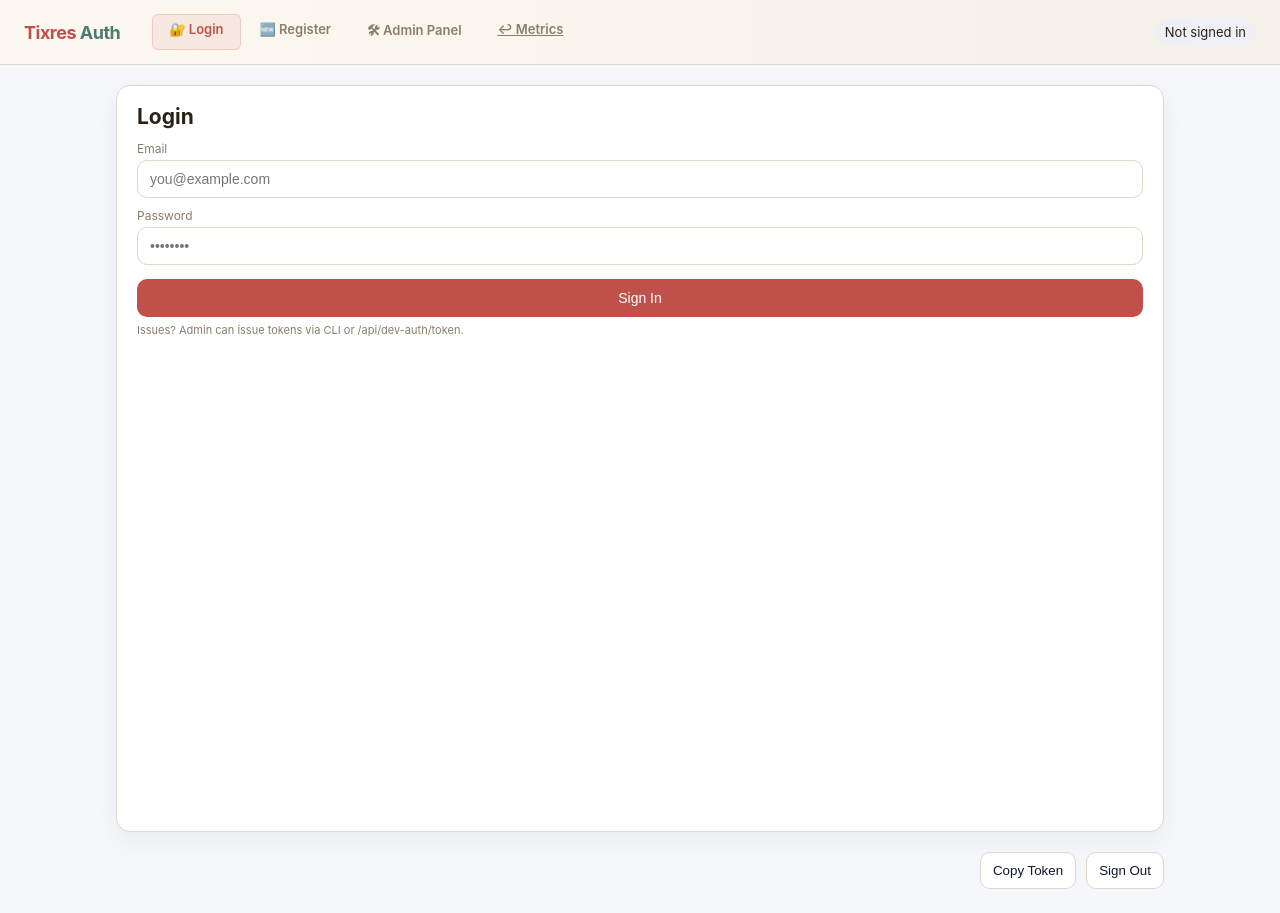
After one commit to 24AIML042-Nyasia/Tixres, a Django app: page /demo/auth/ in a window 1280 px wide. The commit adds this page. Run offline with Django 5.2, Linux system fonts and the light colour scheme.

Commit message:
refactor: Guidance model

```diff
--- a/config/urls.py
+++ b/config/urls.py
@@ -8,6 +8,8 @@ from config import views as config_views
 urlpatterns = [
     path('demo/ui/',       config_views.feature_client_ui, name='feature-client-ui'),
     path('demo/guidance/', config_views.guidance_ui,       name='guidance-ui'),
+    path('demo/guidance/doc/', config_views.guidance_doc,  name='guidance-doc'),
+    path('demo/auth/',     config_views.auth_ui,           name='auth-ui'),
     path('admin/',        admin.site.urls),
     path('api/dev-auth/',   include('dev_auth.urls')),
     path('api/auth/',       include('auth_core.urls')),
--- a/config/views.py
+++ b/config/views.py
@@ -15,3 +15,19 @@ def guidance_ui(request):
     """
     default_base = request.build_absolute_uri("/").rstrip("/")
     return render(request, "guidance/guidance_client.html", {"default_base_url": default_base})
+
+
+def auth_ui(request):
+    """
+    Auth UI (login/register/admin) for demo/dev environments.
+    """
+    default_base = request.build_absolute_uri("/").rstrip("/")
+    return render(request, "guidance/auth_client.html", {"default_base_url": default_base})
+
+
+def guidance_doc(request):
+    """
+    Render guidance document detail page (client fetches by query params).
+    """
+    default_base = request.build_absolute_uri("/").rstrip("/")
+    return render(request, "guidance/guidance_doc.html", {"default_base_url": default_base})
--- /dev/null
+++ b/guidance/static/guidance/auth-client.css
@@ -0,0 +1,131 @@
+@import url("feature-client.css");
+
+body {
+  background: #f6f7fb;
+}
+
+.layout {
+  max-width: 1080px;
+  margin: 20px auto;
+  display: grid;
+  grid-template-columns: repeat(auto-fit, minmax(320px, 1fr));
+  gap: 16px;
+  padding: 0 16px;
+}
+
+.card {
+  background: #fff;
+  border: 1px solid var(--border);
+  border-radius: 14px;
+  padding: 18px 20px;
+  box-shadow: 0 10px 28px rgba(0,0,0,0.05);
+}
+
+.card h2 { margin: 0 0 12px; }
+
+label {
+  display: block;
+  font-size: 12px;
+  color: var(--muted);
+  margin-top: 10px;
+}
+
+input, select {
+  width: 100%;
+  padding: 10px 12px;
+  border-radius: 10px;
+  border: 1px solid var(--border);
+  font-size: 14px;
+  margin-top: 4px;
+}
+
+button.primary {
+  width: 100%;
+  background: var(--accent);
+  color: #fff;
+  border: none;
+  padding: 11px 12px;
+  border-radius: 10px;
+  font-size: 14px;
+  margin-top: 14px;
+  cursor: pointer;
+}
+
+button.ghost {
+  background: #fff;
+  color: #111827;
+  border: 1px solid var(--border);
+  padding: 10px 12px;
+  border-radius: 10px;
+  cursor: pointer;
+}
+
+.hint {
+  font-size: 11px;
+  color: var(--muted);
+  margin-top: 6px;
+}
+
+.status {
+  margin-top: 10px;
+  font-size: 13px;
+  color: #6b7280;
+}
+
+.hidden { display: none; }
+
+.topbar .user-chip {
+  margin-left: auto;
+  padding: 6px 10px;
+  background: #eef0f6;
+  border-radius: 999px;
+  font-size: 13px;
+}
+
+.card-header {
+  display: flex;
+  justify-content: space-between;
+  align-items: center;
+}
+
+.admin-actions {
+  display: flex;
+  flex-direction: column;
+  gap: 12px;
+  margin: 10px 0 6px;
+}
+
+.table {
+  margin-top: 12px;
+  border: 1px solid var(--border);
+  border-radius: 10px;
+  overflow: hidden;
+}
+
+.table .row {
+  display: grid;
+  grid-template-columns: 1.2fr 1fr 0.9fr 1.4fr 0.6fr;
+  padding: 10px 12px;
+  border-bottom: 1px solid var(--border);
+  font-size: 13px;
+}
+
+.table .row.header {
+  background: #f3f4f6;
+  font-weight: 700;
+}
+
+.table .row:last-child { border-bottom: none; }
+
+.footer {
+  max-width: 1080px;
+  margin: 10px auto 24px;
+  display: flex;
+  justify-content: flex-end;
+  gap: 10px;
+  padding: 0 16px;
+}
+
+@media (max-width: 900px) {
+  .table .row { grid-template-columns: 1fr; gap: 4px; }
+}
--- /dev/null
+++ b/guidance/static/guidance/auth-client.js
@@ -0,0 +1,204 @@
+const state = {
+  base: "",
+  token: localStorage.getItem("authToken") || "",
+  user: JSON.parse(localStorage.getItem("authUser") || "null"),
+};
+
+function normalizeBase(raw) {
+  if (!raw || !raw.trim()) return null;
+  let url = raw.trim();
+  if (!/^https?:\/\//i.test(url)) url = "http://" + url;
+  if (url.endsWith("/")) url = url.slice(0, -1);
+  try { return new URL(url).origin; } catch { return null; }
+}
+
+function saveAuth(token, user) {
+  state.token = token;
+  state.user = user;
+  localStorage.setItem("authToken", token || "");
+  localStorage.setItem("authUser", user ? JSON.stringify(user) : "");
+  renderUserChip();
+}
+
+function renderUserChip() {
+  const chip = document.getElementById("userChip");
+  if (state.user && state.token) {
+    chip.textContent = `${state.user.name || state.user.email} (${state.user.role})`;
+  } else {
+    chip.textContent = "Not signed in";
+  }
+}
+
+function switchTab(tab) {
+  document.querySelectorAll(".nav-tab").forEach(t => t.classList.remove("active"));
+  document.querySelector(`.nav-tab[data-tab='${tab}']`).classList.add("active");
+  document.querySelectorAll(".card").forEach(c => c.classList.add("hidden"));
+  document.getElementById(tab + "Card").classList.remove("hidden");
+  if (tab === "admin") {
+    if (!state.user || state.user.role !== "admin") {
+      document.getElementById("adminStatus").textContent = "Admin only. Login as admin first.";
+      return;
+    }
+    refreshUsers();
+  }
+}
+
+async function login() {
+  const base = normalizeBase(document.getElementById("baseUrl")?.value || window.location.origin);
+  const email = document.getElementById("loginEmail").value.trim();
+  const password = document.getElementById("loginPassword").value;
+  const status = document.getElementById("loginStatus");
+  if (!base || !email || !password) { status.textContent = "Base URL, email, password required."; status.style.color="#e8445a"; return; }
+  status.textContent = "Signing in…"; status.style.color = "#6b7280";
+  try {
+    const res = await fetch(`${base}/api/dev-auth/login/`, {
+      method: "POST",
+      headers: {"Content-Type":"application/json"},
+      body: JSON.stringify({email, password})
+    });
+    const data = await res.json();
+    if (!res.ok) { status.textContent = data.error || `Error ${res.status}`; status.style.color="#e8445a"; return; }
+    saveAuth(data.token, data.user);
+    status.textContent = "Signed in.";
+    status.style.color = "#2a8a7e";
+  } catch (e) {
+    status.textContent = `Error: ${e}`;
+    status.style.color = "#e8445a";
+  }
+}
+
+async function register() {
+  const base = normalizeBase(document.getElementById("baseUrl")?.value || window.location.origin);
+  const email = document.getElementById("regEmail").value.trim();
+  const name = document.getElementById("regName").value.trim();
+  const password = document.getElementById("regPassword").value;
+  const status = document.getElementById("regStatus");
+  if (!base || !email || !password) { status.textContent = "Base URL, email, password required."; status.style.color="#e8445a"; return; }
+  status.textContent = "Registering…"; status.style.color = "#6b7280";
+  try {
+    const res = await fetch(`${base}/api/dev-auth/register/`, {
+      method: "POST",
+      headers: {"Content-Type":"application/json"},
+      body: JSON.stringify({email, password, name, role:"end_user"})
+    });
+    const data = await res.json();
+    if (!res.ok) { status.textContent = data.error || `Error ${res.status}`; status.style.color="#e8445a"; return; }
+    saveAuth(data.token, data.user);
+    status.textContent = "Account created and signed in.";
+    status.style.color = "#2a8a7e";
+  } catch (e) {
+    status.textContent = `Error: ${e}`;
+    status.style.color = "#e8445a";
+  }
+}
+
+function logout() {
+  saveAuth("", null);
+  document.getElementById("loginStatus").textContent = "";
+  document.getElementById("regStatus").textContent = "";
+  document.getElementById("adminStatus").textContent = "";
+}
+
+function copyToken() {
+  if (!state.token) return;
+  navigator.clipboard?.writeText(state.token);
+}
+
+function authHeaders() {
+  return state.token ? { Authorization: `Bearer ${state.token}` } : {};
+}
+
+async function refreshUsers() {
+  if (!state.user || state.user.role !== "admin") {
+    document.getElementById("adminStatus").textContent = "Admin only.";
+    document.getElementById("adminStatus").style.color = "#e8445a";
+    return;
+  }
+  const base = normalizeBase(document.getElementById("baseUrl")?.value || window.location.origin);
+  if (!base) return;
+  const status = document.getElementById("adminStatus");
+  status.textContent = "Loading users…"; status.style.color = "#6b7280";
+  try {
+    const res = await fetch(`${base}/api/auth/users/?limit=200`, { headers: { ...authHeaders() }});
+    const data = await res.json();
+    if (!res.ok) { status.textContent = data.error || `Error ${res.status}`; status.style.color="#e8445a"; return; }
+    renderUserTable(data.items || []);
+    status.textContent = `Loaded ${data.items?.length || 0} users.`;
+    status.style.color = "#2a8a7e";
+  } catch (e) {
+    status.textContent = `Error: ${e}`;
+    status.style.color = "#e8445a";
+  }
+}
+
+function renderUserTable(items) {
+  const wrap = document.getElementById("userTable");
+  if (!items.length) { wrap.innerHTML = '<div class="hint">No users yet.</div>'; return; }
+  const header = `<div class="row header"><div>User ID</div><div>Email</div><div>Role</div><div>Skills</div><div>Status</div></div>`;
+  const rows = items.map(u => `
+    <div class="row">
+      <div>${u.user_id}</div>
+      <div>${u.email}</div>
+      <div>${u.role}</div>
+      <div>${(u.skill_set || []).join(", ")}</div>
+      <div>${u.is_active ? "active" : "inactive"}</div>
+    </div>`).join("");
+  wrap.innerHTML = header + rows;
+}
+
+async function promoteResolver() {
+  const base = normalizeBase(document.getElementById("baseUrl")?.value || window.location.origin);
+  const target = document.getElementById("promoteUserId").value.trim();
+  const status = document.getElementById("adminStatus");
+  if (!base || !target) { status.textContent = "User ID/email required."; status.style.color="#e8445a"; return; }
+  status.textContent = "Promoting…"; status.style.color="#6b7280";
+  try {
+    const res = await fetch(`${base}/api/auth/users/${encodeURIComponent(target)}/`, {
+      method: "PATCH",
+      headers: {"Content-Type":"application/json", ...authHeaders()},
+      body: JSON.stringify({role:"resolver"})
+    });
+    const data = await res.json();
+    if (!res.ok) { status.textContent = data.error || `Error ${res.status}`; status.style.color="#e8445a"; return; }
+    status.textContent = `Updated role for ${data.user_id || target}`;
+    status.style.color = "#2a8a7e";
+    refreshUsers();
+  } catch (e) {
+    status.textContent = `Error: ${e}`;
+    status.style.color = "#e8445a";
+  }
+}
+
+async function addSkill(remove=false) {
+  const base = normalizeBase(document.getElementById("baseUrl")?.value || window.location.origin);
+  const target = document.getElementById("promoteUserId").value.trim();
+  const skill = document.getElementById("skillName").value.trim();
+  const status = document.getElementById("adminStatus");
+  if (!base || !target || !skill) { status.textContent = "User ID and skill required."; status.style.color="#e8445a"; return; }
+  const path = remove ? "remove" : "add";
+  status.textContent = `${remove ? "Removing" : "Adding"} skill…`; status.style.color="#6b7280";
+  try {
+    const res = await fetch(`${base}/api/auth/users/${encodeURIComponent(target)}/skills/${path}/`, {
+      method: "POST",
+      headers: {"Content-Type":"application/json", ...authHeaders()},
+      body: JSON.stringify({skill})
+    });
+    const data = await res.json();
+    if (!res.ok) { status.textContent = data.error || `Error ${res.status}`; status.style.color="#e8445a"; return; }
+    status.textContent = `Skill set: ${(data.skill_set || []).join(", ")}`;
+    status.style.color = "#2a8a7e";
+    refreshUsers();
+  } catch (e) {
+    status.textContent = `Error: ${e}`;
+    status.style.color = "#e8445a";
+  }
+}
+
+function removeSkill() { addSkill(true); }
+
+// init
+(function init() {
+  const baseInput = document.getElementById("baseUrl");
+  if (baseInput) baseInput.value = state.base || baseInput.placeholder;
+  renderUserChip();
+})();
--- a/guidance/static/guidance/guidance-client.css
+++ b/guidance/static/guidance/guidance-client.css
@@ -132,6 +132,7 @@ body {
   padding: 8px 10px;
   border-radius: 10px;
   border: 1px dashed #cbd5e1;
+  white-space: pre-wrap;
 }
 
 .meta-pill {
--- /dev/null
+++ b/guidance/templates/guidance/auth_client.html
@@ -0,0 +1,83 @@
+<!doctype html>
+{% load static %}
+<html lang="en">
+<head>
+  <meta charset="utf-8" />
+  <title>Tixres Auth</title>
+  <link rel="stylesheet" href="{% static 'guidance/auth-client.css' %}" />
+</head>
+<body>
+  <div class="topbar">
+    <div class="logo">Tixres <span>Auth</span></div>
+    <div class="nav-tabs">
+      <div class="nav-tab active" data-tab="login" onclick="switchTab('login')">🔐 Login</div>
+      <div class="nav-tab" data-tab="register" onclick="switchTab('register')">🆕 Register</div>
+      <div class="nav-tab" data-tab="admin" onclick="switchTab('admin')">🛠 Admin Panel</div>
+      <a class="nav-tab" href="{% url 'feature-client-ui' %}">↩ Metrics</a>
+    </div>
+    <div class="user-chip" id="userChip">Not signed in</div>
+  </div>
+
+  <div class="layout">
+    <div class="card" id="loginCard">
+      <h2>Login</h2>
+      <label>Email</label>
+      <input type="email" id="loginEmail" placeholder="you@example.com" />
+      <label>Password</label>
+      <input type="password" id="loginPassword" placeholder="••••••••" />
+      <button class="primary" onclick="login()">Sign In</button>
+      <div class="hint">Issues? Admin can issue tokens via CLI or /api/dev-auth/token.</div>
+      <div class="status" id="loginStatus"></div>
+    </div>
+
+    <div class="card hidden" id="registerCard">
+      <h2>Register (end users)</h2>
+      <label>Email</label>
+      <input type="email" id="regEmail" placeholder="agent@example.com" />
+      <label>Name</label>
+      <input type="text" id="regName" placeholder="Jane Doe" />
+      <label>Password</label>
+      <input type="password" id="regPassword" placeholder="••••••••" />
+      <label>Role</label>
+      <select id="regRole">
+        <option value="end_user" selected>End User</option>
+        <option value="resolver" disabled>Resolver (admin creates)</option>
+        <option value="admin" disabled>Admin (CLI only)</option>
+      </select>
+      <button class="primary" onclick="register()">Create Account</button>
+      <div class="hint">Resolver & admin creation is restricted; use Admin Panel or CLI.</div>
+      <div class="status" id="regStatus"></div>
+    </div>
+
+    <div class="card hidden" id="adminCard">
+      <div class="card-header">
+        <h2>Admin Panel</h2>
+        <button class="ghost" onclick="refreshUsers()">↻ Refresh</button>
+      </div>
+      <div class="admin-actions">
+        <div>
+          <label>User ID / Email</label>
+          <input type="text" id="promoteUserId" placeholder="user_id or email" />
+          <button class="primary" onclick="promoteResolver()">Make Resolver</button>
+          <div class="hint">Admin-only. Uses PATCH /api/auth/users/&lt;id&gt; role=resolver.</div>
+        </div>
+        <div>
+          <label>Skill for Resolver</label>
+          <input type="text" id="skillName" placeholder="cpu" />
+          <button class="ghost" onclick="addSkill()">Add Skill</button>
+          <button class="ghost" onclick="removeSkill()">Remove Skill</button>
+        </div>
+      </div>
+      <div class="status" id="adminStatus"></div>
+      <div id="userTable" class="table"></div>
+    </div>
+  </div>
+
+  <div class="footer">
+    <button class="ghost" onclick="copyToken()">Copy Token</button>
+    <button class="ghost" onclick="logout()">Sign Out</button>
+  </div>
+
+  <script src="{% static 'guidance/auth-client.js' %}"></script>
+</body>
+</html>
```
Also changed, not shown: guidance/management/commands/seed_demo.py (+12 -17 lines), guidance/models.py (+4 -4 lines), guidance/services.py (+25 -20 lines), guidance/static/guidance/feature-client.js (+9 -3 lines), guidance/static/guidance/guidance-client.js (+11 -12 lines), guidance/templates/guidance/guidance_client.html (+4 -4 lines), guidance/templates/guidance/guidance_doc.html (added, +65 -0 lines), guidance/views.py (+7 -6 lines), guidance/migrations/0002_guidance_document_summary_source.py (added), guidance/migrations/0003_remove_legacy_fields.py (added).
